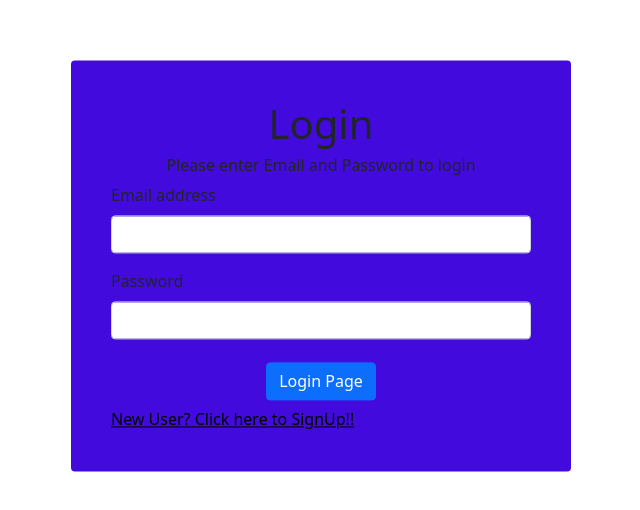
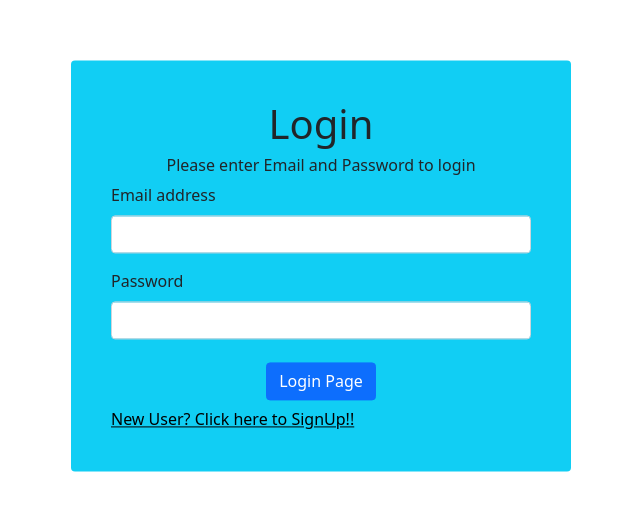
Before and after one commit to Iamsunjith/CI-CD, an Angular app: page /login in a window 1280 px wide. Shown: the part 134-644 px from the top of the page, without its empty margins (319-959 px from the left). Built offline with nearby package versions, Linux system fonts and the light colour scheme; no server answers.

Commit message:
BG Color change BLUE

```diff
--- a/angular.json
+++ b/angular.json
@@ -64,9 +64,6 @@
         },
         "serve": {
           "builder": "@angular-devkit/build-angular:dev-server",
-          "options": {
-            "proxyConfig": "proxy.conf.json"
-          },
           "configurations": {
             "production": {
               "browserTarget": "API:build:production"
--- a/src/app/login/login.component.css
+++ b/src/app/login/login.component.css
@@ -6,7 +6,7 @@
   top: 50%;
   left: 50%;
   transform: translate(-50%, -50%);
-  background-color: rgb(66, 10, 220);
+  background-color: rgb(17, 206, 244);
 }
 
 .btn {
```
